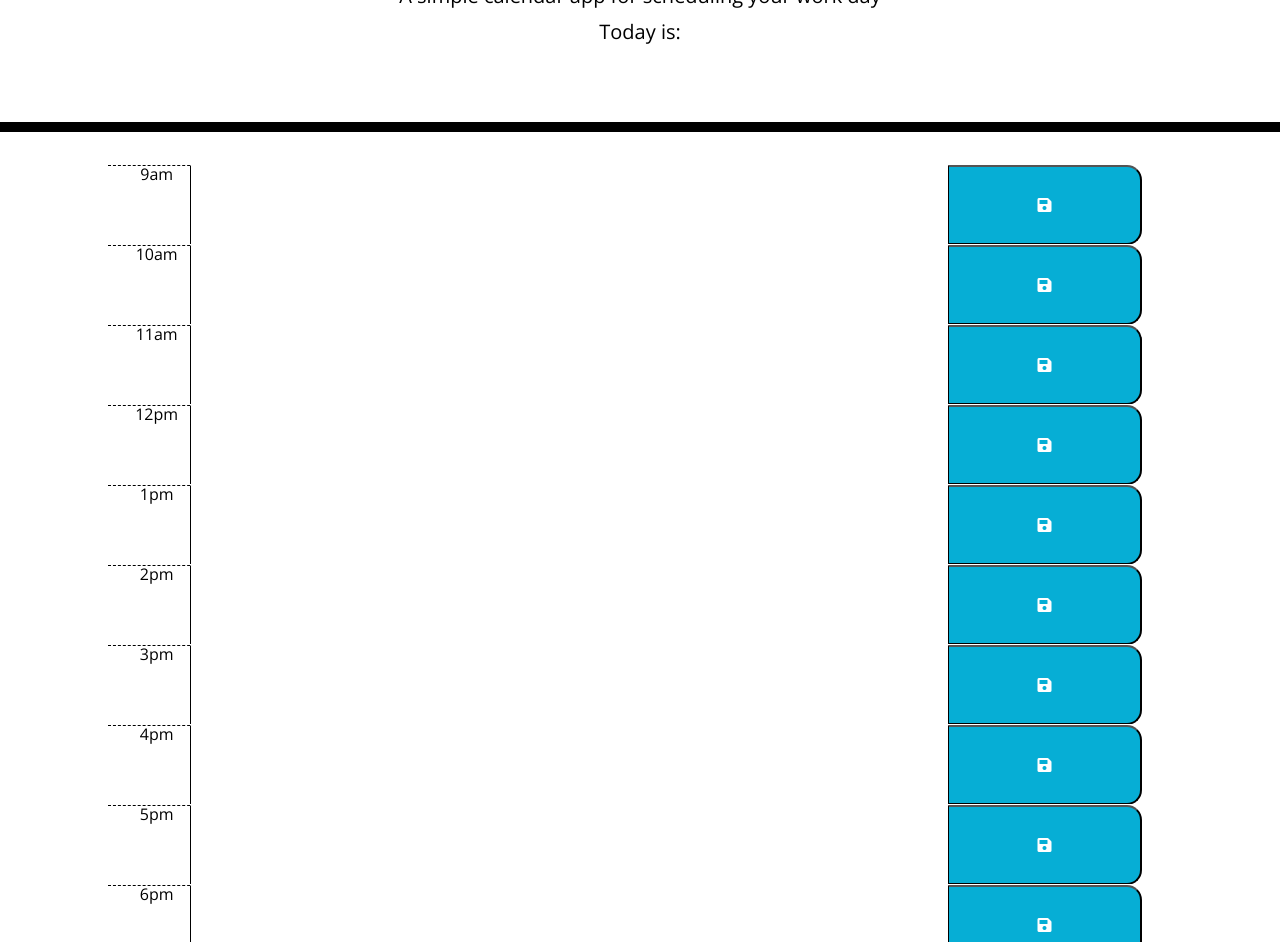
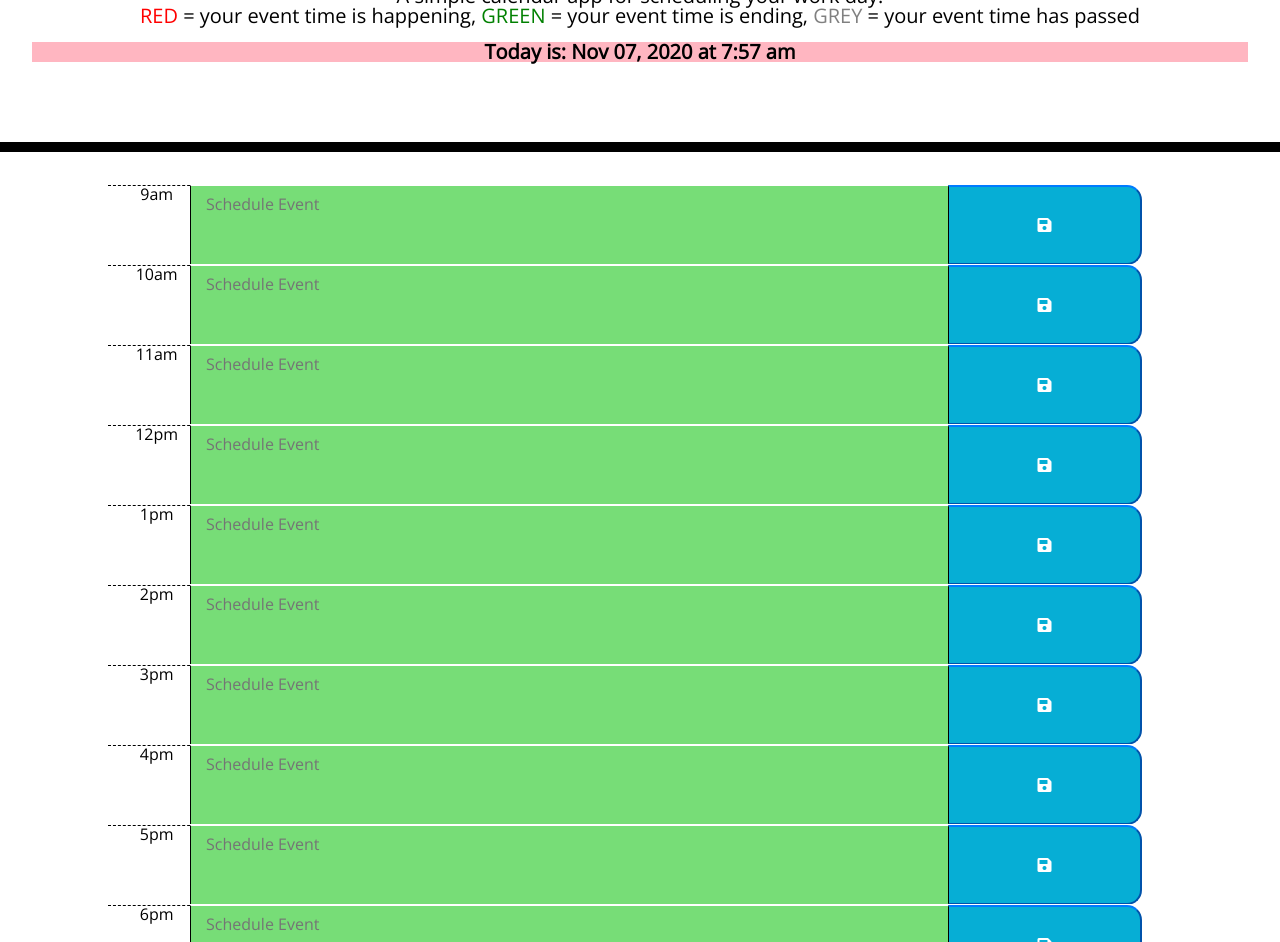
Before and after one commit to Am-White/06-Homework, a plain HTML site: page index.html in a window 1280 px wide. Shown: the part 172-1114 px from the top of the page. Drawn offline with nearby package versions, Linux system fonts and the light colour scheme.

Commit message:
js code and bootstrap magic

```diff
--- a/index.html
+++ b/index.html
@@ -19,6 +19,7 @@
       rel="stylesheet"
     />
     <link rel="stylesheet" href="style.css" />
+    <script src="https://code.jquery.com/jquery-3.4.1.min.js"></script>
     <title>Work Day Scheduler</title>
   </head>
 
@@ -26,8 +27,15 @@
 
     <header class="jumbotron">
       <h1 class="display-3">Work Day Scheduler</h1>
-      <p class="lead">A simple calendar app for scheduling your work day</p>
-      <p id="currentDay" class="lead">Today is: </p>
+      <p class="lead">A simple calendar app for scheduling your work day:
+      </br>
+      <span style="color:red"> RED </span> = your event time is happening,
+      <span style="color:green"> GREEN </span> = your event time is ending,
+      <span style="color:grey"> GREY </span> = your event time has passed
+      </p>
+      <div id="currentDay">
+        <p class="date" style="font-size:20px; font-weight: 700; background-color: lightpink;"></p>
+      </div>
     </header>
 
     <main class="container-fluid col-md-12 justify-content-center flex-wrap flex-column">
@@ -36,66 +44,73 @@
 
             <section class="d-flex col-12 justify-content-center row">
             <p class="hour col-md-1 text-center">9am</p>
-            <textarea class="userTextArea col-8 row"> </textarea>
-            <button type="button" class="saveBtn col-sm-2 fa fa-save"></button>
+            <textarea placeholder="Schedule Event" id="hour9" data-time='9'class="userTextArea col-8 row"></textarea>
+            <button type="submit" class="saveBtn col-sm-2 fa fa-save btn-outline-primary"></button>
             </section>
+
             <section class="d-flex col-12 justify-content-center row">
               <p class="hour col-md-1 text-center">10am</p>
-              <textarea class="userTextArea col-8 row"> </textarea>
-              <button type="button" class="saveBtn col-sm-2 fa fa-save"></button>
+              <textarea placeholder="Schedule Event" id="hour10" data-time='10'class="userTextArea col-8 row"></textarea>
+              <button type="button" class="saveBtn col-sm-2 fa fa-save btn-outline-primary"></button>
             </section>
 
             <section class="d-flex col-12 justify-content-center row">
               <p class="hour col-md-1 text-center">11am</p>
-              <textarea class="userTextArea col-8 row"> </textarea>
-              <button type="button" class="saveBtn col-sm-2 fa fa-save"></button>
+              <textarea placeholder="Schedule Event" id="hour11" data-time='11'class="userTextArea col-8 row"></textarea>
+              <button type="button" class="saveBtn col-sm-2 fa fa-save btn-outline-primary"></button>
             </section>
 
             <section class="d-flex col-12 justify-content-center row">
               <p class="hour col-md-1 text-center">12pm</p>
-              <textarea class="userTextArea col-8 row"> </textarea>
-              <button type="button" class="saveBtn col-sm-2 fa fa-save"></button>
+              <textarea placeholder="Schedule Event" id="hour12" data-time='12'class="userTextArea col-8 row"></textarea>
+              <button type="button" class="saveBtn col-sm-2 fa fa-save btn-outline-primary"></button>
             </section>
 
             <section class="d-flex col-12 justify-content-center row">
               <p class="hour col-md-1 text-center">1pm</p>
-              <textarea class="userTextArea col-8 row"> </textarea>
-              <button type="button" class="saveBtn col-sm-2 fa fa-save"></button>
-              </section>
+              <textarea placeholder="Schedule Event" id="hour13" data-time='13'class="userTextArea col-8 row"></textarea>
+              <button type="button" class="saveBtn col-sm-2 fa fa-save btn-outline-primary"></button>
+            </section>
 
             <section class="d-flex col-12 justify-content-center row">
               <p class="hour col-md-1 text-center">2pm</p>
-              <textarea class="userTextArea col-8 row"> </textarea>
-              <button type="button" class="saveBtn col-sm-2 fa fa-save"></button>
+              <textarea placeholder="Schedule Event" id="hour14" data-time='14'class="userTextArea col-8 row"></textarea>
+              <button type="button" class="saveBtn col-sm-2 fa fa-save btn-outline-primary"></button>
             </section>
 
             <section class="d-flex col-12 justify-content-center row">
               <p class="hour col-md-1 text-center">3pm</p>
-              <textarea class="userTextArea col-8 row"> </textarea>
-              <button type="button" class="saveBtn col-sm-2 fa fa-save"></button>
+              <textarea placeholder="Schedule Event" id="hour15" data-time='15'class="userTextArea col-8 row"></textarea>
+              <button type="button" class="saveBtn col-sm-2 fa fa-save btn-outline-primary"></button>
             </section>
 
             <section class="d-flex col-12 justify-content-center row">
               <p class="hour col-md-1 text-center">4pm</p>
-              <textarea class="userTextArea col-8 row"> </textarea>
-              <button type="button" class="saveBtn col-sm-2 fa fa-save"></button>
+              <textarea placeholder="Schedule Event" id="hour16" data-time='16'class="userTextArea col-8 row"></textarea>
+              <button type="button" class="saveBtn col-sm-2 fa fa-save btn-outline-primary"></button>
             </section>
 
             <section class="d-flex col-12 justify-content-center row">
               <p class="hour col-md-1 text-center">5pm</p>
-              <textarea class="userTextArea col-8 row"> </textarea>
-              <button type="button" class="saveBtn col-sm-2 fa fa-save"></button>
+              <textarea placeholder="Schedule Event" id="hour17" data-time='17' class="userTextArea col-8 row"></textarea>
+              <button type="button" class="saveBtn col-sm-2 fa fa-save btn-outline-primary"></button>
             </section>
 
             <section class="d-flex col-12 justify-content-center row">
               <p class="hour col-md-1 text-center">6pm</p>
-              <textarea class="userTextArea col-8 row"> </textarea>
-              <button type="button" class="saveBtn col-sm-2 fa fa-save"></button>
+              <textarea placeholder="Schedule Event" id="hour18" data-time='18'class="userTextArea col-8 row"></textarea>
+              <button type="button" class="saveBtn col-sm-2 fa fa-save btn-outline-primary"></button>
             </section>
+
+<!--
+            <div id="clearBtnCont" class="row justify-content-center ">
+              <button id="clearBtn" type="submit" class="clearBtn col-2">Clear All</button>
+            </div>
+          -->
 
     </div>
 
-    <script src="https://code.jquery.com/jquery-3.4.1.min.js"></script>
     <script src="https://cdnjs.cloudflare.com/ajax/libs/moment.js/2.24.0/moment.min.js"></script>
+    <script src="./script.js"> </script>
   </body>
 </html>
--- /dev/null
+++ b/script.js
@@ -0,0 +1,54 @@
+var clearBtn = $('clearBtn');
+const currentDay = moment();
+
+//Shows current time in Header when page loads
+setInterval (function() {
+    var date = moment();
+    $(".date").text(date.format("[Today is:] MMM DD, YYYY [at] h:mm a"));
+    }, 1000);
+
+
+ // saveBtn event
+ $('.saveBtn').on('click',(event) => {
+    let saveButton = $(event.target).siblings('textarea').data('time')
+    let savedText = $(event.target).siblings('textarea').val()
+
+    localStorage.setItem('hour' + saveButton, savedText)
+});
+
+// Accessing localStorage
+// Military time
+for (let hourIndex = 9; hourIndex <= 24; hourIndex++) {
+    let savedTodo = localStorage.getItem('hour' + hourIndex);
+    $(`#hour${hourIndex}`).text(savedTodo)
+        // If nothing is in the box then nothing will be saved= reset
+    if ($(`#hour${hourIndex}`).text() == null) {
+        $(`#hour${hourIndex}`).text().empty();
+    }
+
+}
+
+//console.log(localStorage);//
+
+// Military time
+for (let timeIndex = 9; timeIndex <= 24; timeIndex++) {
+    const currentTime = $(`#hour${timeIndex}`).data('time');
+
+    if (parseInt(currentDay.format('H')) > currentTime) {
+        $(`#hour${timeIndex}`).addClass('past')
+    }
+    else if (parseInt(currentDay.format('H')) == currentTime) {
+        $(`#hour${timeIndex}`).addClass('present')
+    }
+    else if (parseInt(currentDay.format('H')) < currentTime) {
+        $(`#hour${timeIndex}`).addClass('future')
+    }
+}
+
+// Refreshing the planner!! WORK IN PROGRESS
+$('clearBtn').on('click', (event) => {
+    event.preventDefault();
+        localStorage.empty();
+});
+
+console.log(clearBtn);
--- a/style.css
+++ b/style.css
@@ -8,7 +8,7 @@ textarea{
   background: transparent;
   border: none;
   resize: none;
-  color: #000000;
+  color: #7c3b79;
   border-left: 1px solid black;
   padding: 10px;
 }
@@ -44,7 +44,7 @@ textarea{
 
 .past {
   background-color: #d3d3d3;
-  color: white;
+  color: rgb(165, 85, 154);
 }
 
 .present {
@@ -54,7 +54,7 @@ textarea{
 
 .future {
   background-color: #77dd77;
-  color: white;
+  color: rgb(3, 3, 3);
 }
 
 .saveBtn {
```
Also changed, not shown: IMG_4519.jpg (added), 1 other file.
